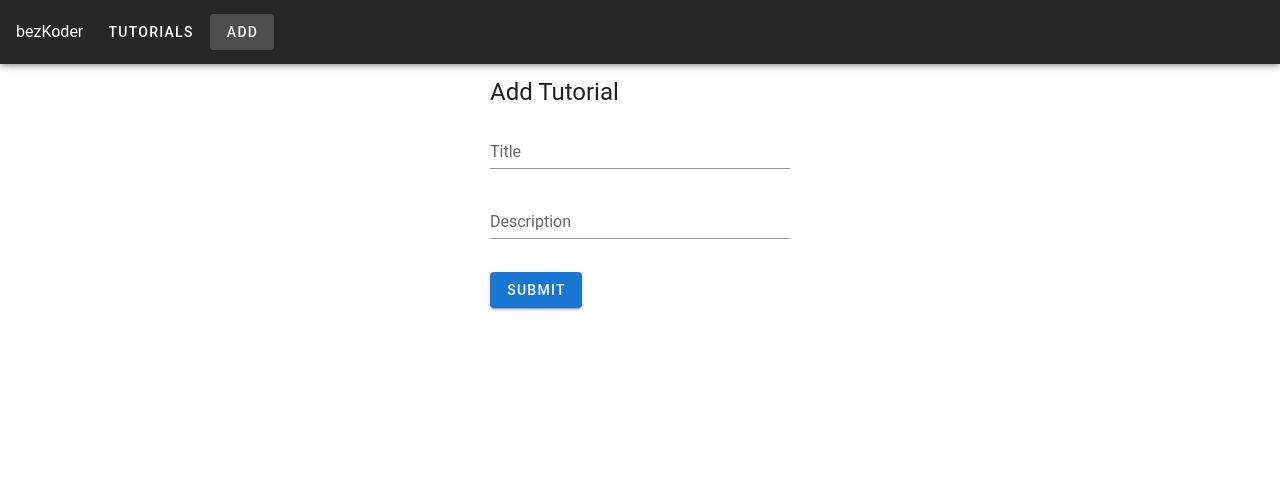
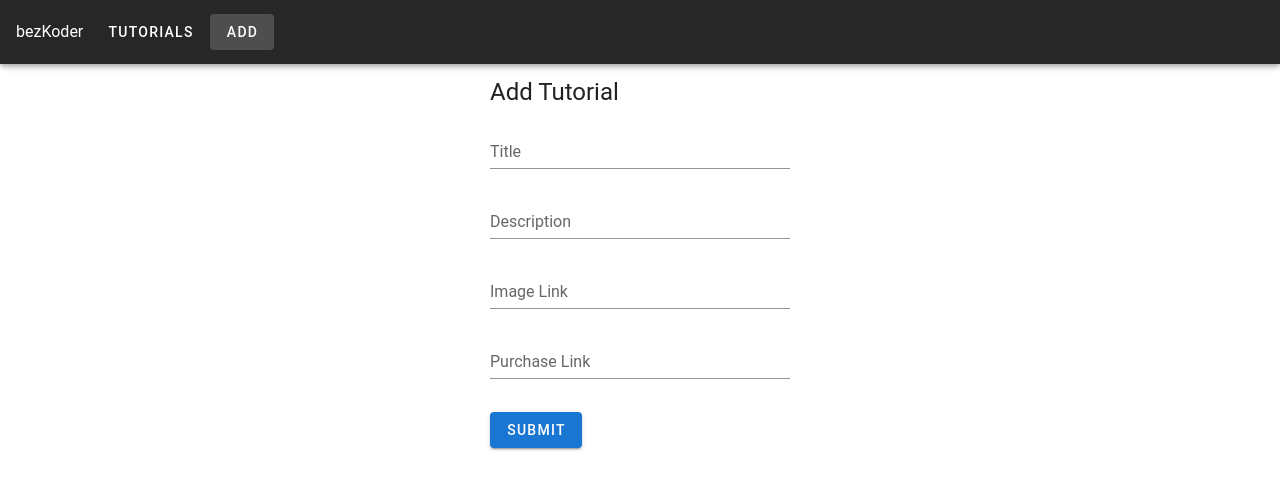
Before and after one commit to RM-RITIK/TutorialApp, a Vue app: page /add in a window 1280 px wide. Shown: the top 490 px of the page. Built offline with nearby package versions, Linux system fonts and the light colour scheme; the HTML template or start-up script is replaced by a standard one.

Commit message:
Added two more fields in tutorial and modified copy function

```diff
--- a/src/components/AddTutorial.vue
+++ b/src/components/AddTutorial.vue
@@ -16,6 +16,16 @@
           :rules="[(v) => !!v || 'Description is required']"
           label="Description"
           required
+        ></v-text-field>
+
+        <v-text-field
+          v-model="tutorial.image_link"
+          label="Image Link"
+        ></v-text-field>
+
+        <v-text-field
+          v-model="tutorial.purchase_link"
+          label="Purchase Link"
         ></v-text-field>
       </v-form>
 
@@ -52,7 +62,9 @@ export default {
         title: "",
         description: "",
         published: false,
-        token: ""
+        token: "",
+        image_link: "",
+        purchase_link: "",
       },
       submitted: false,
     };
@@ -62,7 +74,9 @@ export default {
       var data = {
         title: this.tutorial.title,
         description: this.tutorial.description,
-        token: localStorage.getItem("token")
+        token: localStorage.getItem("token"),
+        image_link: this.tutorial.image_link,
+        purchase_link: this.tutorial.purchase_link
       };
 
       TutorialDataService.create(data)
--- a/src/components/Tutorial.vue
+++ b/src/components/Tutorial.vue
@@ -113,6 +113,7 @@ export default {
       var data = {
         title: this.currentTutorial.title,
         description: this.currentTutorial.description,
+        token: localStorage.getItem("token")
       };
       TutorialDataService.create(data)
         .then((response) => {
```
